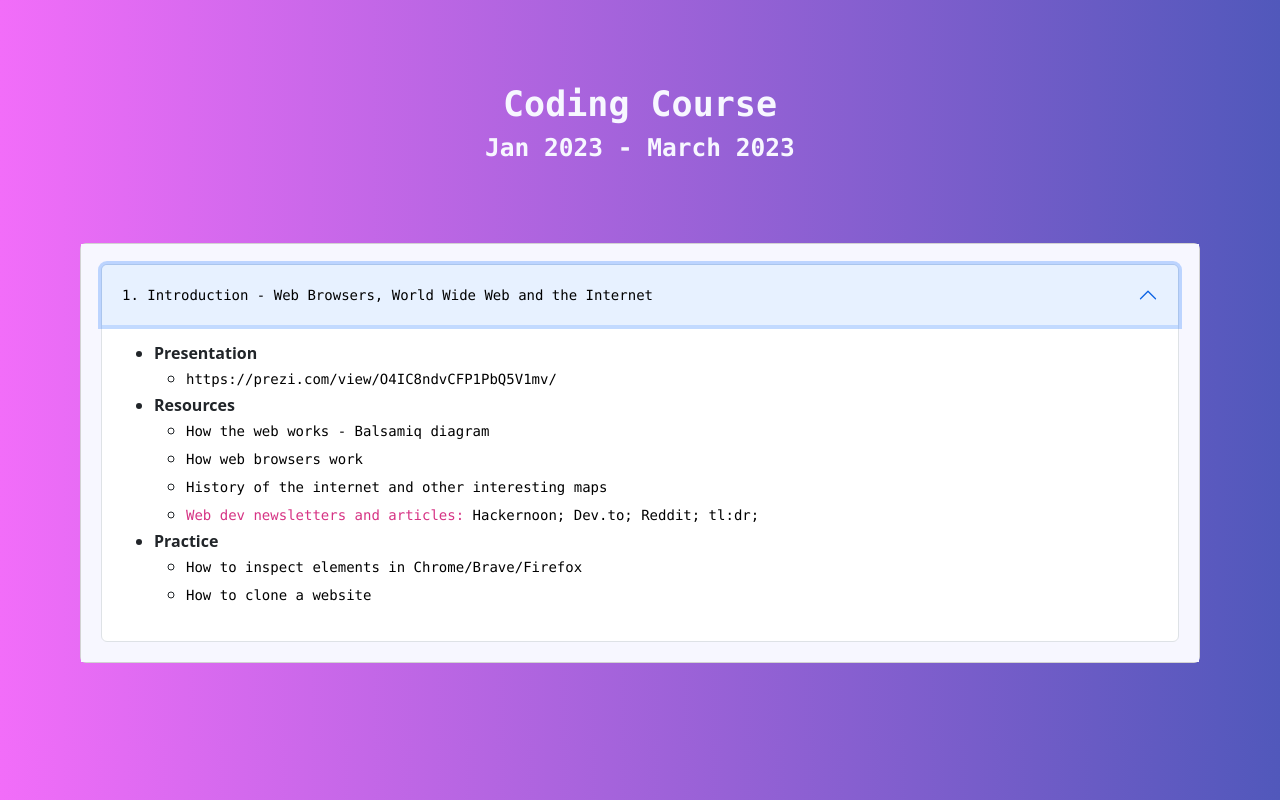
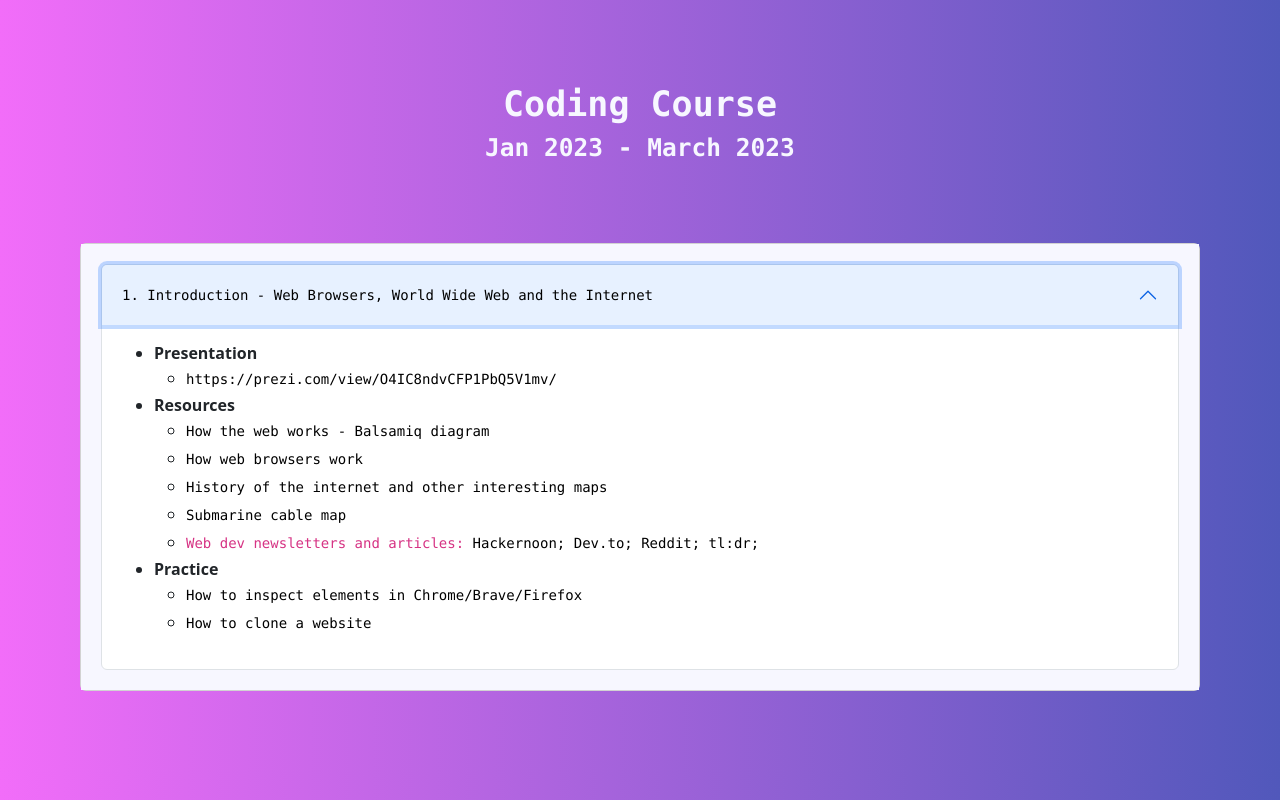
Before and after one commit to AncaWebDev/coding-course-cohort-2, a plain HTML site: page index.html in a window 1280 px wide. Both pictures are taken after a click on the button 640 px from the left and 294 px from the top of the page. Drawn offline with nearby package versions, Linux system fonts and the light colour scheme.

Commit message:
adding links

```diff
--- a/index.html
+++ b/index.html
@@ -59,6 +59,11 @@
 			      				<li>
 			      					<a href="https://www.vox.com/a/internet-maps" target="_blank">
 			      						<code class="accordion-title resource-title">History of the internet and other interesting maps</code>
+			      					</a>
+			      				</li>
+			      				<li>
+			      					<a href="https://www.submarinecablemap.com/" target="_blank">
+			      						<code class="accordion-title resource-title">Submarine cable map</code>
 			      					</a>
 			      				</li>
 			      				<li>
```
